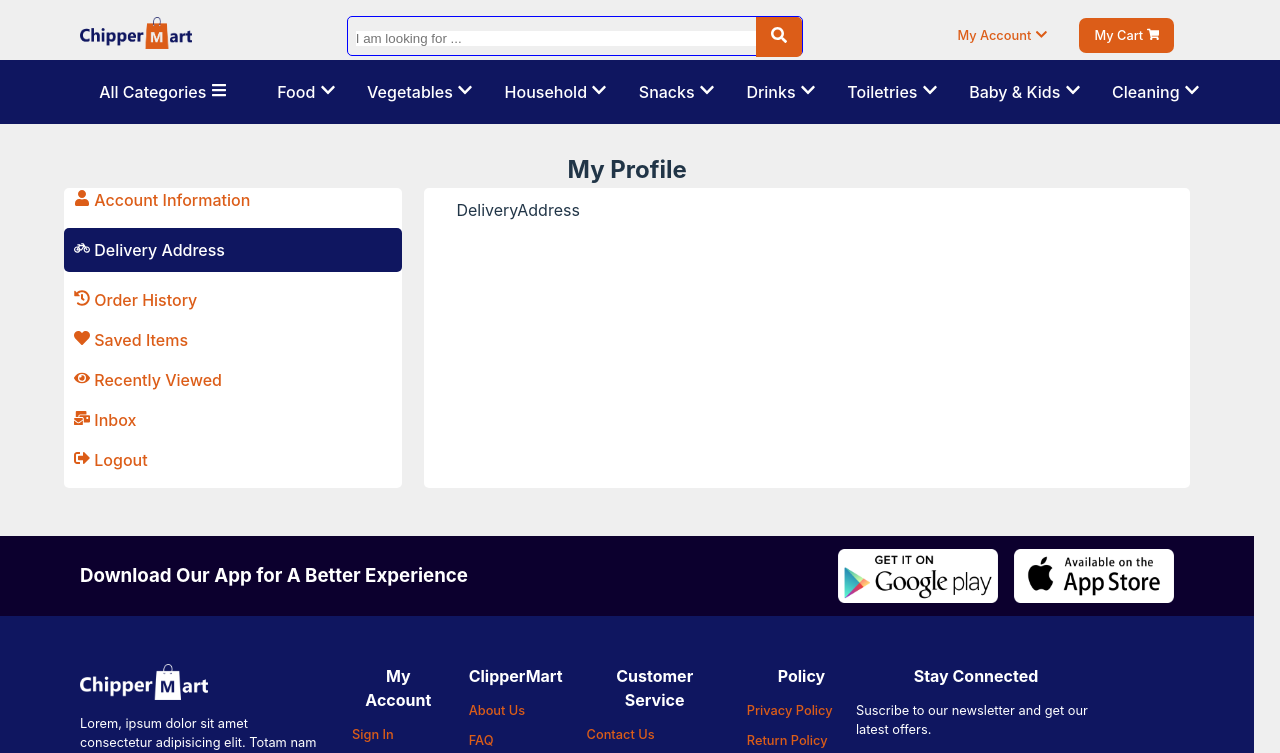
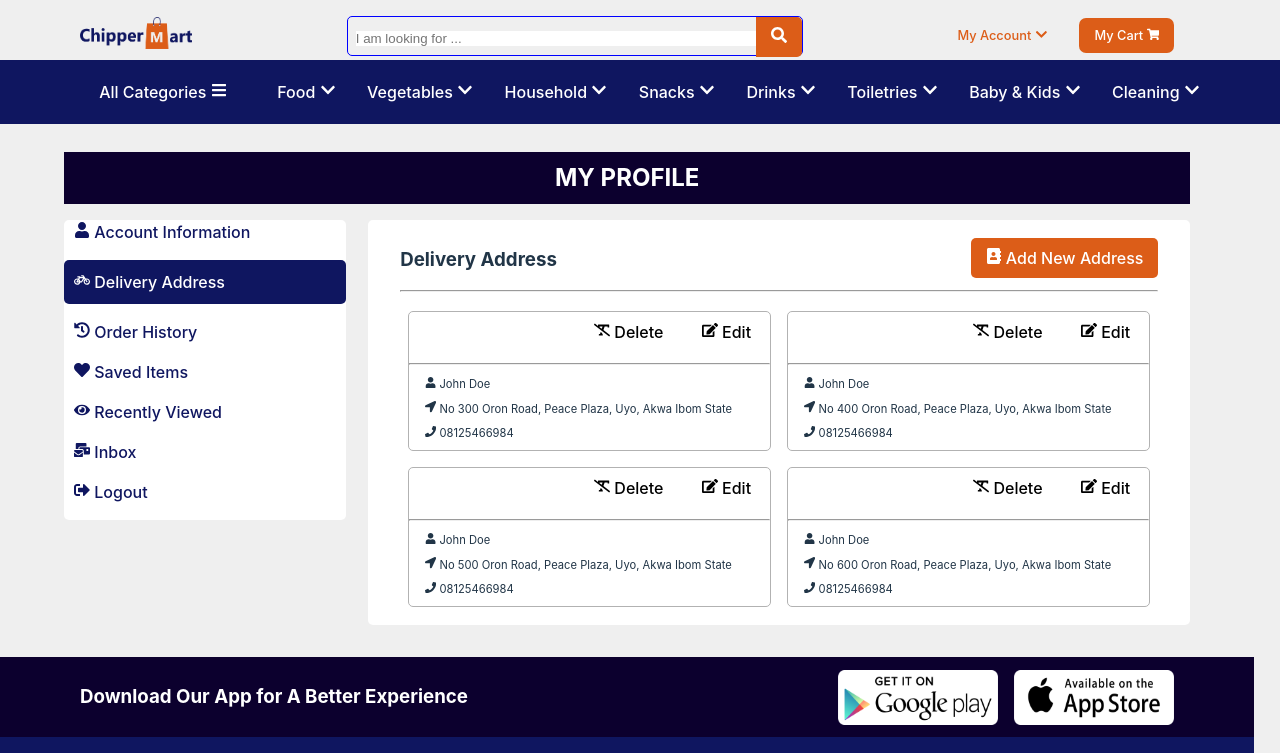
Before and after one commit to JayBeeLearn/ChipperMart, a React (Vite) app: page /profile/delivery-address in a window 1280 px wide. Shown: the top 753 px of the page. Built offline with nearby package versions, Linux system fonts and the light colour scheme.

Commit message:
Added delivery address section

```diff
--- a/src/App.jsx
+++ b/src/App.jsx
@@ -49,6 +49,9 @@
 import ContactUs from "./pages/ContactUs";
 import Faq from "./pages/Faq";
 
+import { AddAddress } from "./pages/profile/DeliveryAddress";
+import AnAddress from "./pages/profile/AnAddress";
+
 function App() {
   const router = createBrowserRouter(
     createRoutesFromElements(
@@ -70,7 +73,10 @@
         </Route>
         <Route path="profile" element={<ProfileLayout />}>
           <Route index path="account-info" element={<AccountInfo />} />
-          <Route path="delivery-address" element={<DeliveryAddress />} />
+          <Route path="delivery-address" element={<DeliveryAddress />}>
+            <Route index element={<AnAddress />}/>
+            <Route path="add-delivery-address" element={<AddAddress />} />
+          </Route>
           <Route path="order-history" element={<OrderHistory />} />
           <Route path="saved-items" element={<SavedItems />} />
           <Route path="recently-viewed" element={<RecentlyViewed />} />
--- /dev/null
+++ b/src/assets/Address.jsx
@@ -0,0 +1,31 @@
+const address = [
+  {
+    id: 1,
+    user: "John Doe",
+    location: "No 300 Oron Road, Peace Plaza, Uyo, Akwa Ibom State",
+    contact: "08125466984",
+  },
+
+  {
+    id: 2,
+    user: "John Doe",
+    location: "No 400 Oron Road, Peace Plaza, Uyo, Akwa Ibom State",
+    contact: "08125466984",
+  },
+
+  {
+    id: 3,
+    user: "John Doe",
+    location: "No 500 Oron Road, Peace Plaza, Uyo, Akwa Ibom State",
+    contact: "08125466984",
+  },
+
+  {
+    id: 4,
+    user: "John Doe",
+    location: "No 600 Oron Road, Peace Plaza, Uyo, Akwa Ibom State",
+    contact: "08125466984",
+  },
+];
+
+export default address
--- a/src/layout/ProfileLayout.jsx
+++ b/src/layout/ProfileLayout.jsx
@@ -7,7 +7,9 @@
 function ProfileLayout() {
   return (
     <>
-      <h2>My Profile</h2>
+      <div className="page-title">
+        <h2>My Profile</h2>
+      </div>
 
       <section className="profile">
         <div className="profile-navigation">
@@ -30,10 +32,7 @@
             </NavLink>
           </li>
           <li>
-            <NavLink to={"saved-items"}>
-              {" "}
-              {<FaHeart />} Saved Items{" "}
-            </NavLink>
+            <NavLink to={"saved-items"}> {<FaHeart />} Saved Items </NavLink>
           </li>
           <li>
             <NavLink to={"recently-viewed"}>
@@ -45,10 +44,7 @@
             <NavLink to={"inbox"}> {<FaMailBulk />} Inbox </NavLink>
           </li>
           <li>
-            <NavLink to={"logout"}>
-              {" "}
-              {<FaSignOutAlt />} Logout{" "}
-            </NavLink>
+            <NavLink to={"logout"}> {<FaSignOutAlt />} Logout </NavLink>
           </li>
         </div>
 
--- a/src/pages/profile/AccountInfo.jsx
+++ b/src/pages/profile/AccountInfo.jsx
@@ -1,11 +1,64 @@
-import React from 'react'
+import React from "react";
 
 function AccountInfo() {
   return (
-      <>
-      <h2>Account Information</h2>
-      </>
-  )
+    <>
+      <h2 className="text-left">Account Information</h2>
+      <hr />
+      <section className="account-section">
+        <div className="account-info">
+          <form action="">
+            <div className="form-group">
+              <label htmlFor="firstname">First Name</label>
+              <input type="text" value={"John"} />
+            </div>
+
+            <div className="form-group">
+              <label htmlFor="lastname">Last Name</label>
+              <input type="text" value={"Doe"} />
+            </div>
+
+            <div className="form-group">
+              <label htmlFor="email">Email Address</label>
+              <input type="email" value={"johndoe@gmail.com"} />
+            </div>
+
+            <div className="form-group">
+              <label htmlFor="phonenumber">Phone Number</label>
+              <input type="text" value={"08042654855"} />
+            </div>
+
+            <div className="change-password">
+              <h2 className="text-left">Change Password</h2>
+              <hr />
+            </div>
+            <div className="form-group">
+              <label htmlFor="currentpassword">Current Password</label>
+              <input
+                type="password"
+                placeholder="Enter your current password"
+              />
+            </div>
+
+            <div className="form-group">
+              <label htmlFor="newpassword">New Password</label>
+              <input type="password" placeholder="Enter your new password" />
+            </div>
+
+            <div className="form-group">
+              <label htmlFor="confirmpassword">Confirm Password</label>
+              <input
+                type="password"
+                placeholder="Enter your confirm password"
+              />
+            </div>
+
+            <button className="account-btn" >Save Changes</button>
+          </form>
+        </div>
+      </section>
+    </>
+  );
 }
 
-export default AccountInfo
+export default AccountInfo;
--- /dev/null
+++ b/src/pages/profile/AnAddress.jsx
@@ -0,0 +1,33 @@
+import React, { useState } from "react";
+import address from "../../assets/Address";
+import EachAddress from "./EachAddress";
+import { Link } from "react-router-dom";
+import { FaAddressBook } from "react-icons/fa";
+
+function AnAddress() {
+    const [userAddress, setUserAddress] = useState(address);
+
+  return (
+
+    <>
+
+        <div className="address-top">
+          <h3 className="text-left">Delivery Address</h3>
+          <div className="add-btn">
+            <Link to={"add-delivery-address"}>
+              {" "}
+              <FaAddressBook /> Add New Address
+            </Link>
+          </div>
+        </div>
+        <hr />
+        <div className="user-address">
+          {userAddress.map((address) => {
+            return <EachAddress key={address.id} {...address} />;
+          })}
+        </div>
+      </>
+    );
+}
+
+export default AnAddress;
--- a/src/pages/profile/DeliveryAddress.jsx
+++ b/src/pages/profile/DeliveryAddress.jsx
@@ -1,9 +1,106 @@
-import React from 'react'
+import React from "react";
+import AnAddress from "./AnAddress";
+import { FaAddressBook, FaChevronCircleLeft } from "react-icons/fa";
+import { Link, Outlet } from "react-router-dom";
 
 function DeliveryAddress() {
   return (
-    <div>DeliveryAddress</div>
-  )
+    <>
+      <section className="delivery-address">
+        <Outlet />
+      </section>
+    </>
+  );
 }
 
-export default DeliveryAddress
+export default DeliveryAddress;
+
+export function AddAddress() {
+  return (
+    <>
+      <h3 className="text-left">
+        {" "}
+        <Link to={"/profile/delivery-address"}>
+          {" "}
+          <FaChevronCircleLeft />{" "}
+        </Link>{" "}
+        Add Delivery Address
+      </h3>
+
+      <div className="form-section">
+        <form action="">
+          <div className="name">
+            <div className="form-group">
+              <label htmlFor="firstname">First Name</label>
+              <input
+                type="text"
+                name="firstname"
+                id="firstame"
+                placeholder="Enter first name"
+              />
+            </div>
+
+            <div className="form-group">
+              <label htmlFor="surname">Surname</label>
+              <input
+                type="text"
+                name="surname"
+                id="firstame"
+                placeholder="Enter surname"
+              />
+            </div>
+          </div>
+
+          <div className="form-group">
+            <label htmlFor="phoneNumber">Phone Number</label>
+            <input
+              type="text"
+              name="phoneNumber"
+              id="phoneNumber"
+              placeholder="Mobile Number"
+            />
+          </div>
+
+          <div className="form-group">
+            <label htmlFor="streetAddress">Street Address</label>
+            <input
+              type="text"
+              name="streetAddress"
+              id="streetAddress"
+              placeholder="Delivery Address"
+            />
+          </div>
+
+          <div className="form-group">
+            <label htmlFor="directions">Directions (Optional) </label>
+            <input
+              type="text"
+              name="directions"
+              id="directions"
+              placeholder=" Directions (Optional) "
+            />
+          </div>
+
+          <div className="form-group">
+            <label htmlFor="city">City </label>
+            <input type="text" name="city" id="city" placeholder=" City " />
+          </div>
+
+          <div className="form-group">
+            <label htmlFor="state">State </label>
+            <input type="text" name="state" id="state" placeholder=" State " />
+          </div>
+
+          <div className="form-group">
+            <label htmlFor="lga">L. G. A. </label>
+            <input type="text" name="lga" id="lga" placeholder=" L. G. A " />
+          </div>
+
+          <div className="form-group">
+            <button>Continue</button>
+          </div>
+        </form>
+      </div>
+    </>
+  );
+}
--- /dev/null
+++ b/src/pages/profile/EachAddress.jsx
@@ -0,0 +1,35 @@
+import React from "react";
+import { FaEdit, FaLocationArrow, FaPhone, FaRemoveFormat, FaUser } from "react-icons/fa";
+
+function EachAddress({ id, user, location, contact }) {
+  return (
+    <>
+      <div className="each-address">
+        <div className="control-btns">
+          <div className="delete">
+            <button> <FaRemoveFormat /> Delete</button>
+          </div>
+
+          <div className="edit">
+            <button> <FaEdit /> Edit</button>
+          </div>
+              </div>
+              <hr />
+        <p>
+          {" "}
+          <FaUser /> {user}{" "}
+        </p>
+        <p>
+          {" "}
+          <FaLocationArrow /> {location}{" "}
+        </p>
+        <p>
+          {" "}
+          <FaPhone /> {contact}{" "}
+        </p>
+      </div>
+    </>
+  );
+}
+
+export default EachAddress;
--- a/src/styling/Profile.css
+++ b/src/styling/Profile.css
@@ -1,44 +1,129 @@
-
-
-.profile{
+.profile {
   display: flex;
   width: 100%;
   justify-content: space-between;
+  margin: 1rem 0;
 }
 
-.profile-navigation{
-    width: 30%;
+.profile-navigation {
+  width: 25%;
   background-color: #fff;
   /* padding: 10px 32px; */
   border-radius: 5px;
+  height: fit-content;
 }
 
-.profile-navigation li{
+.profile-navigation li {
   list-style-type: none;
   margin: 1rem 0;
   /* padding: 10px 0; */
   font-weight: bold;
 }
 
-.profile-navigation li:first-child{
+.profile-navigation li:first-child {
   margin-top: 0;
 }
 
-.profile-navigation li a{
+.profile-navigation li a {
   padding: 10px;
+  color: #0f1660;
   /* margin: .5rem; */
 }
 
-.profile-navigation .active{
+.profile-navigation .active {
   display: block;
   width: 100%;
   background-color: #0f1660;
   color: #fff;
 }
 
-.profile-content{
-    width: 68%;
+.profile-content {
+  width: 73%;
   background-color: #fff;
   padding: 10px 32px;
   border-radius: 5px;
 }
+
+/* ACCOUNT INFORMATION SECTION  */
+
+.account-info .form-group {
+  margin: 1.5rem 0;
+  font-weight: bold;
+}
+
+.account-info .form-group input {
+  font-weight: bold;
+  font-size: 0.9rem;
+}
+
+.account-info .account-btn {
+  width: 100%;
+  background-color: #dc5d18;
+  color: #fff;
+}
+
+/* DELIVERY ADDRESS SECTION  */
+
+.address-top{
+    display: flex;
+    justify-content: space-between;
+    margin: 1rem 0;
+}
+
+.address-top .add-btn a{
+    padding: 10px 15px;
+    border-radius: 5px;
+    background-color: #dc5d18;
+    color: #fff;
+}
+
+.user-address {
+  display: grid;
+  grid-template-columns: repeat(2, 1fr);
+}
+
+.each-address {
+  border: 1px solid rgb(178, 178, 178);
+  /* padding: 1rem; */
+  margin: 0.5rem;
+  border-radius: 5px;
+}
+
+.each-address p {
+  margin: 0.5rem 1rem;
+  font-size: .7rem;
+}
+
+.each-address .control-btns {
+  display: flex;
+  justify-content: end;
+}
+
+.each-address .control-btns button {
+  background-color: transparent;
+  border: none;
+  outline: none;
+}
+
+.each-address .control-btns button:hover{
+    /* background-color: #dc5d18; */
+    color: #dc5d18;
+    /* padding: 5px; */
+}
+
+
+/* ADD DELIVERY ADDRESS SECTION  */
+
+.form-section .name{
+  display: flex;
+  justify-content: space-between;
+}
+
+.name .form-group{
+  width: 48%;
+  margin: .5rem 0;
+}
+
+.form-group{
+  margin: 1.5rem 0;
+}
--- a/src/styling/layout.css
+++ b/src/styling/layout.css
@@ -290,6 +290,7 @@
   margin-bottom: 0.8rem;
 }
 
+
 .footer p {
   font-size: 0.8rem;
   margin: 0.5rem 0;
@@ -297,6 +298,10 @@
 
 .footer li {
   font-size: 0.8rem;
+}
+
+.footer li a{
+  color: #fff;
 }
 
 
```
Lines whose indentation alone changed are shown as unchanged.
